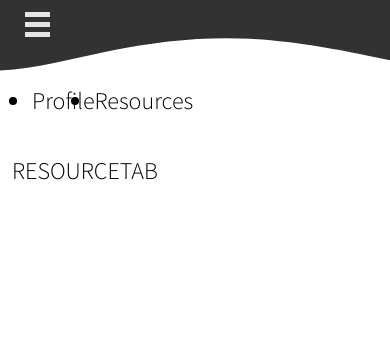
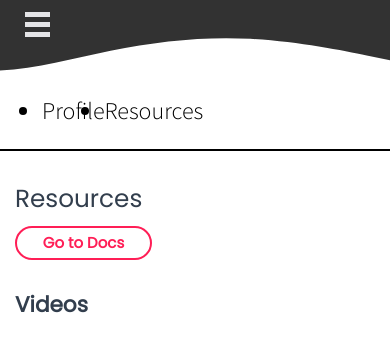
Before and after one commit to rohittp0/vr-world, a React app: page /dashboard in a window 390 px wide. Both pictures are taken after a click on the item "Resources". Shown: the top 352 px of the page. Built offline with nearby package versions, Linux system fonts and the light colour scheme.

Commit message:
resources

```diff
--- a/src/components/Resources/index.tsx
+++ b/src/components/Resources/index.tsx
@@ -1,13 +1,19 @@
 import React from "react";
+import "../../styles/dash.css";
 const Resources = () =>
 {
   return (
-    <>
 
       <div className="container">
-      RESOURCETAB
+      <div className="reshead">
+          <h2>Resources</h2>
+          <button className="dashbutton">
+          <a href="#" >Go to Docs</a>
+          </button>
+          <div className="resvideo"></div>
+              <h4>Videos</h4>
       </div>
-    </>
+      </div>
   );
 };
 
--- a/src/pages/login/index.css
+++ b/src/pages/login/index.css
@@ -1,3 +1,4 @@
+@import url('https://fonts.googleapis.com/css2?family=Poppins&display=swap');
 .formcont
 {
     display:flex;
--- a/src/styles/dash.css
+++ b/src/styles/dash.css
@@ -4,7 +4,38 @@
 
 }
 .dashbar{
+    border-right:2px solid;
+    padding: 10px;
 }
+.reshead{
+    font-family: 'Poppins';
+    padding: 3px;
+    font-style: normal;
+    font-weight: bold;
+    font-size: 36px;
+    line-height: 30px;
+    color:#323E4D;
+}
+.dashbutton {
+    text-align: center;
+    color: #ff1e56;
+    font-size: 15px;
+    width: 137px;
+    font-family: 'Poppins';
+    border-radius: 85px;
+    border: 2px solid #ff1e56;
+}
+.dashbutton>a{
+    color: #ff1e56;
+}
+.resvideo{
+    text-align: center;
+    color:#323E4D;
+    padding: 16px ;
+    font-weight: normal;
+
+}
+
 @media only screen and (max-width: 450px){
     .dashmenu{
         display: flex;
@@ -14,4 +45,9 @@
         display: flex;
         flex-direction: column;
     }
+    .dashbar{
+        border-bottom: 2px solid;
+
+        border-right: 0px;
+    }
 }
```
